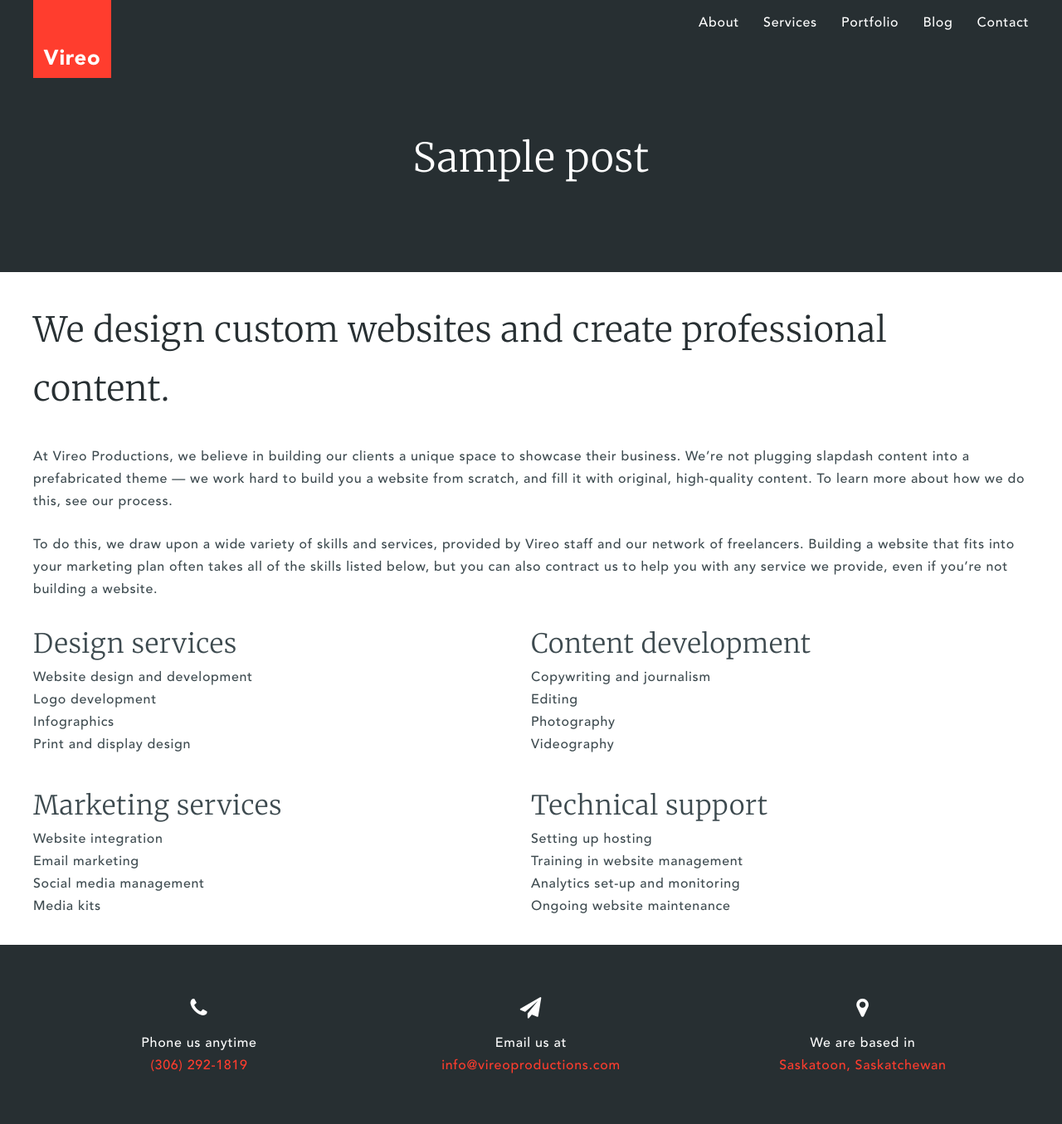
After one commit to 7Mears/vireo, a WordPress theme: the page made by themes/vireo/page-services.php in a window 1280 px wide. The commit adds this page. Shown: the whole page at 83% size. Run offline with PHP 8.4 and a stand-in for WordPress, Linux system fonts and the light colour scheme; the site name, menu and one post (Sample post) are stand-ins, and other content is empty; some libraries are stand-ins or nearby versions.

Commit message:
front-page hero change, services page start

```diff
--- /dev/null
+++ b/themes/vireo/page-services.php
@@ -0,0 +1,61 @@
+<?php
+/**
+ * Template Name: Services page
+ *
+ * @package vireo
+ */
+
+get_header(); ?>
+
+
+<main id="main" class="site-main" role="main">
+
+	<header class="entry-header">
+    <?php the_title( '<h1 class="entry-title">', '</h1>' ); ?>
+	</header><!-- .entry-header -->
+
+	<div class="container">
+    <div class="services-content">
+    <h2>We design custom websites and create professional content.</h2>
+
+    <p>At Vireo Productions, we believe in building our clients a unique space to showcase their business. We’re not plugging slapdash content into a prefabricated theme — we work hard to build you a website from scratch, and fill it with original, high-quality content. To learn more about how we do this, see our process.</p>
+
+    <p>To do this, we draw upon a wide variety of skills and services, provided by Vireo staff and our network of freelancers. Building a website that fits into your marketing plan often takes all of the skills listed below, but you can also contract us to help you with any service we provide, even if you’re not building a website.</p>
+
+    <ul class="services-list">
+      <li class="title">Design services</li>
+      <li>Website design and development</li>
+      <li>Logo development</li>
+      <li>Infographics</li>
+      <li>Print and display design</li>
+    </ul>
+
+    <ul class="services-list">
+      <li class="title">Content development</li>
+      <li>Copywriting and journalism</li>
+      <li>Editing</li>
+      <li>Photography</li>
+      <li>Videography</li>
+    </ul>
+
+    <ul class="services-list">
+      <li class="title">Marketing services</li>
+      <li>Website integration</li>
+      <li>Email marketing</li>
+      <li>Social media management</li>
+      <li>Media kits</li>
+    </ul>
+
+    <ul class="services-list">
+      <li class="title">Technical support</li>
+      <li>Setting up hosting</li>
+      <li>Training in website management</li>
+      <li>Analytics set-up and monitoring</li>
+      <li>Ongoing website maintenance</li>
+    </ul>
+</div>
+  </div><!-- /container -->
+</main><!-- /main -->
+
+
+  <?php get_footer(); ?>
--- /dev/null
+++ b/themes/vireo/sass/theme/_services.scss
@@ -0,0 +1,17 @@
+.services-list {
+  float: left;
+  width: 50%;
+
+  list-style-type: none;
+  margin: 0 0 $padding-main 0;
+  padding: 0;
+
+  .title {
+    font-family: $font__secondary;
+    @include font-size(2);
+  }
+}
+
+.services-content {
+  @include clearfix();
+}
--- a/themes/vireo/sass/theme/_theme.scss
+++ b/themes/vireo/sass/theme/_theme.scss
@@ -1,15 +1,9 @@
 @import "main";
-
 @import "header";
-
 @import "frontpage";
-
 @import "page";
-
 @import "single";
-
 @import "footer";
-
 @import "process";
-
 @import "about";
+@import "services";
--- a/themes/vireo/style.css
+++ b/themes/vireo/style.css
@@ -1158,3 +1158,21 @@ object {
 .about-section {
   width: 50%;
 }
+
+.services-list {
+  float: left;
+  width: 50%;
+  list-style-type: none;
+  margin: 0 0 2em 0;
+  padding: 0;
+}
+.services-list .title {
+  font-family: "Merriweather", serif;
+  font-size: 32px;
+  font-size: 2rem;
+}
+
+.services-content {
+  content: "";
+  display: table;
+}
```
Also changed, not shown: themes/vireo/front-page.php (+3 -4 lines), themes/vireo/images/hero.jpg, themes/vireo/images/hero2.jpg (added), 2 other files.
